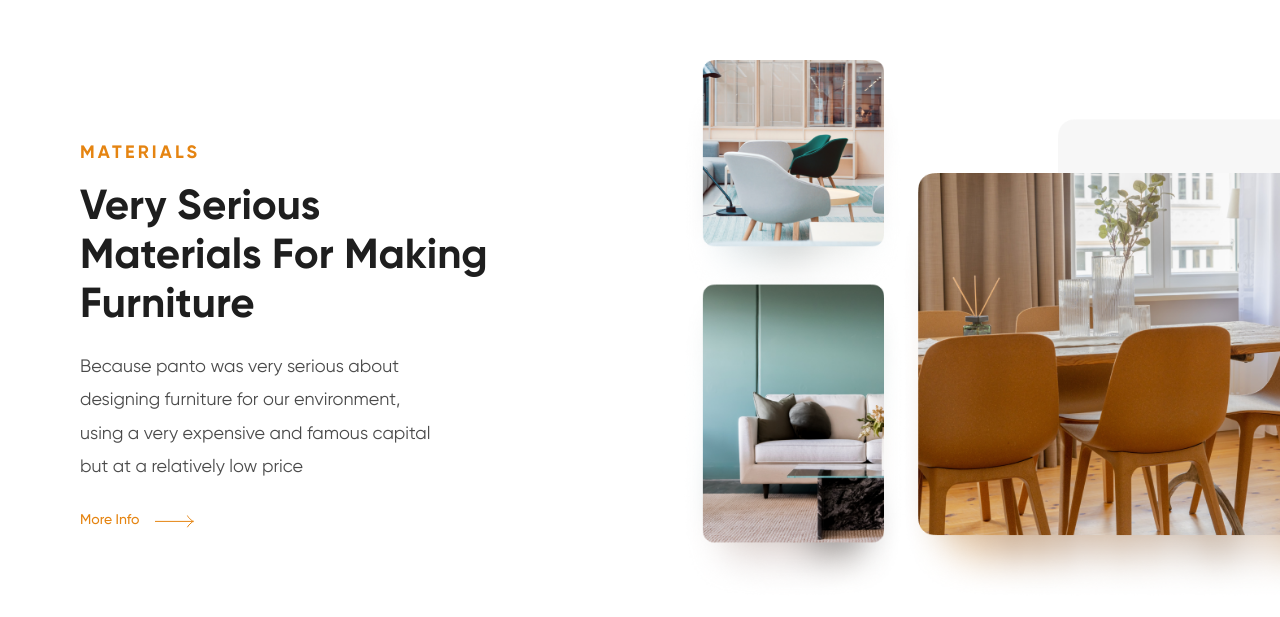
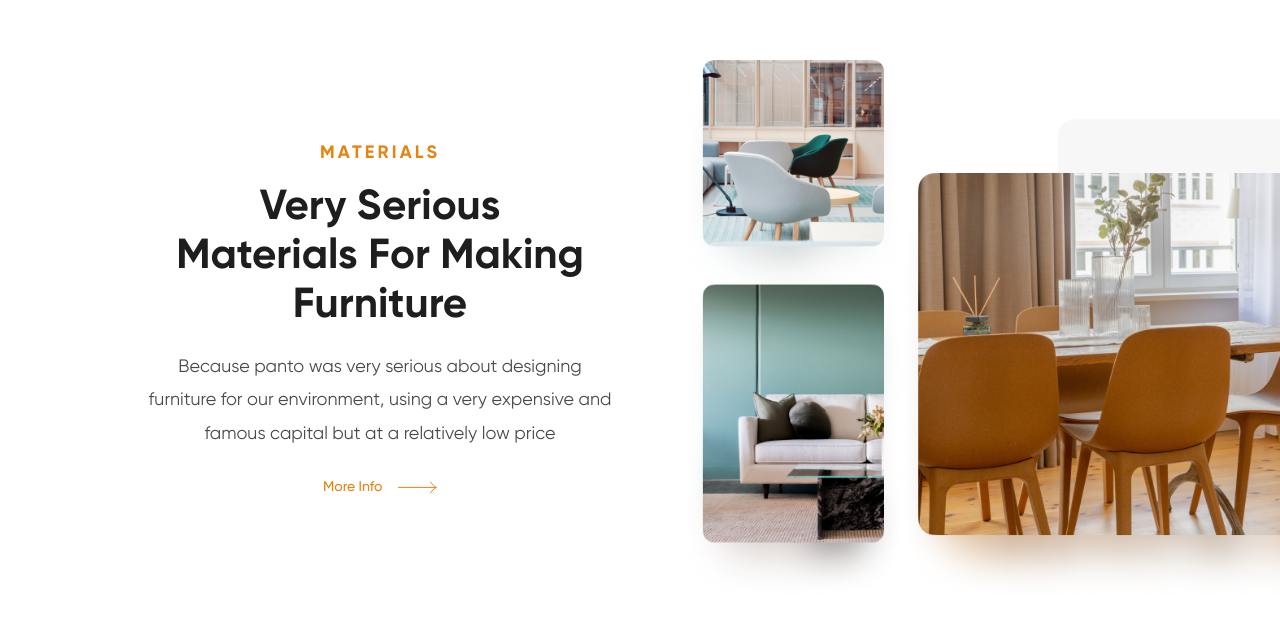
Before and after one commit to hardikd-zignuts/Panto-UI-Tailwind, a React (Create React App) app: page / in a window 1280 px wide. Shown: the part 3466-4083 px from the top of the page. Built offline with nearby package versions, Linux system fonts and the light colour scheme.

Commit message:
fix: :bug: Experience Box Bug fixed

```diff
--- a/src/assets/scss/_common.scss
+++ b/src/assets/scss/_common.scss
@@ -50,6 +50,14 @@
         &::before {
             content: none;
         }
+
+
+    }
+
+    .slick-prev:hover,
+    .slick-prev:focus {
+        background-position: center;
+        background-repeat: no-repeat;
     }
 
     .slick-next {
@@ -60,4 +68,10 @@
             content: none;
         }
     }
+
+    .slick-next:hover,
+    .slick-next:focus {
+        background-position: center;
+        background-repeat: no-repeat;
+    }
 }
--- a/src/components/Experience/ContentBox.js
+++ b/src/components/Experience/ContentBox.js
@@ -4,17 +4,17 @@ import arrow from '../../assets/image/icon/right-arrow.svg'
 const ContentBox = ({ header, title, content }) => {
     return (
         <>
-            <div id={header} className="experience-box">
-                <div className={"experience-box_header"}>
+            <div id={header} className="mt-[17px] text-start max-[1390px]:text-center min-[1201px]:text-center max-xl:text-center max-xl:mt-[40px]">
+                <div className="font-Gilroy-Bold text-[18px] leading-[21px] tracking-[0.175em]  text-bag-bg max-[1390px]:w-full max-[1390px]:mx-auto max-md:text-[14px] max-sm:text-[11px] max-sm:leading-0 uppercase">
                     {header}
                 </div>
-                <div className={"experience-box_title"}>
+                <div className="w-[413px] text-[42px] leading-[49px] capitalize text-title-text font-Gilroy-Bold my-[20px] max-[1390px]:w-[70%] max-[1390px]:my-[20px] max-[1390px]:mx-auto min-xl:w-[70%] min-xl:my-[20px] min-xl:mx-auto max-xl:my-[20px] max-xl:w-[70%] max-xl:mx-auto max-md:text-[29px] max-md:leading-[39px] max-sm:text-xl max-sm:leading-7 max-sm:w-full max-sm:mx-auto max-sm:my-[13px]">
                     {title}
                 </div>
-                <div className="experience-box_content">
+                <div className="text-lg leading-[185%] text-title-text opacity-80 w-[556px] mb-6 font-Gilroy-Regular max-[1390px]:w-[78%] max-[1390px]:mt-0 max-[1390px]:mb-6 max-[1390px]:mx-auto min-xl:w-[78%] min-xl:mt-0 min-xl:mb-6 min-xl:mx-auto max-md:text-[11px] max-md:leading-[163%] max-md:mt-0 max-md:mb-[11px] max-md:mx-auto">
                     {content}
                 </div>
-                <div className='experience-box_info'>
+                <div className='text-sm leading-[185%] text-bag-bg w-[110px] justify-between flex items-center font-Gilroy-Medium max-[1390px]:w-[114px] max-[1390px]:mx-auto min-xl:w-[114px] min-xl:mx-auto max-xl:mx-auto max-xl:w-[125px] max-md:text-[9px] max-md:leading-[150%] max-md:w-[92px] max-sm:text-[8px] max-sm:leading-[0] max-sm:w-[85px]'>
                     More Info
                     <img src={arrow} alt="arrow" />
                 </div>
--- a/src/pages/Experience/experience.scss
+++ /dev/null
@@ -1,317 +0,0 @@
-@import '../../assets/scss/style.scss';
-
-.experience {
-    // margin-block: 240px;
-
-    // @include xl {
-    //     margin-block: 130px;
-    // }
-
-    // @media (max-width:'705px') {
-    //     margin-block: 130px;
-    // }
-
-    // @include sm {
-    //     margin-block: 92px;
-    // }
-
-    &-image {
-        // position: relative;
-        // height: 520px;
-        // width: 100%;
-
-        // @media (max-width:'705px') {
-        //     width: 70%;
-        //     height: 380px;
-        // }
-
-        // @media (max-width:'460px') {
-        //     height: 316px;
-        // }
-
-        // img {
-        //     max-width: 100%;
-        //     position: absolute;
-        //     top: 0;
-        //     left: 0;
-        // }
-
-        :first-child {
-            top: 2px;
-            z-index: -1;
-
-            @media (max-width:'705px') {
-                left: -62px;
-            }
-
-            @include md {
-                top: -29px;
-            }
-        }
-
-        :nth-child(2) {
-            z-index: 10;
-        }
-
-        :nth-child(3) {
-            top: 72px;
-            left: 168px;
-            z-index: -2;
-
-            @media (max-width:'705px') {
-                left: 56px;
-                top: 34px;
-            }
-
-            @include md {
-                left: 28px;
-                top: 27px;
-            }
-        }
-
-        :nth-child(4) {
-            left: 20px;
-            bottom: -30px;
-            z-index: -3;
-        }
-    }
-
-    &-box {
-        margin-top: 17px;
-        text-align: start;
-
-        @media (max-width:'1390px') and (min-width:'1201px') {
-            text-align: center;
-        }
-
-        @include xl {
-            text-align: center;
-            margin-top: 40px;
-        }
-
-        &_header {
-            font-family: 'Gilroy-Bold';
-            font-size: 18px;
-            line-height: 21px;
-            letter-spacing: 0.175em;
-            text-transform: uppercase;
-            color: #E58411;
-
-            @media (max-width:'1390px') {
-                width: 100%;
-                margin: auto;
-            }
-
-            @include md {
-                font-size: 14px;
-            }
-
-            @include sm {
-                font-size: 11px;
-                line-height: 0px;
-            }
-
-        }
-
-        &_title {
-            width: 413px;
-            font-family: 'Gilroy-Bold';
-            font-size: 42px;
-            line-height: 49px;
-            text-transform: capitalize;
-            color: #1E1E1E;
-            margin-block: 20px;
-
-            @media (max-width:'1390px') and (min-width:'1200px') {
-                width: 70%;
-                margin: 20px auto;
-            }
-
-            @include xl {
-                margin: 20px auto;
-                width: 70%;
-            }
-
-            @include md {
-                font-size: 29px;
-                line-height: 39px;
-            }
-
-            @include sm {
-                font-size: 20px;
-                line-height: 28px;
-                width: 100%;
-                margin: 13px auto;
-            }
-        }
-
-        &_content {
-            font-family: 'Gilroy-Regular';
-            font-size: 18px;
-            line-height: 185%;
-            color: #1E1E1E;
-            opacity: 0.8;
-            margin-bottom: 24px;
-            width: 556px;
-
-            @media (max-width:'1390px') and (min-width:'1200px') {
-                width: 78%;
-                margin: 0px auto 24px auto;
-            }
-
-            @include xl {
-                margin: 0px auto 24px auto;
-                width: 78%;
-            }
-
-            @include md {
-                font-size: 11px;
-                line-height: 163%;
-                margin: 0px auto 11px auto;
-            }
-
-        }
-
-        &_info {
-            font-family: 'Gilroy-Medium';
-            font-size: 14px;
-            line-height: 185%;
-            color: #E58411;
-            width: 110px;
-            justify-content: space-between;
-            @include flex;
-
-            @media (max-width:'1390px') and (min-width:'1200px') {
-                width: 114px;
-                margin: auto;
-            }
-
-            @include xl {
-                margin: auto;
-                width: 125px;
-            }
-
-            @include md {
-                font-size: 9px;
-                line-height: 150%;
-                width: 92px;
-            }
-
-            @include sm {
-                font-size: 9px;
-                line-height: 150%;
-                width: 92px;
-                font-size: 8px;
-                line-height: 0;
-                width: 85px;
-            }
-        }
-
-    }
-
-    .material {
-        margin-left: 80px;
-        margin-top: 394px;
-
-        @include xl {
-            margin-top: 245px;
-            margin-left: 00px;
-        }
-
-        @include md {
-            margin-top: 229px;
-            margin-left: 0px;
-        }
-
-        @media (max-width:'705px') {
-            margin-top: 130px;
-        }
-
-        .material-image {
-            position: relative;
-            height: 520px;
-            width: 100%;
-
-            @media (max-width:'705px') {
-                height: 450px;
-            }
-
-            @include sm {
-                height: 324px;
-            }
-
-
-            img {
-                max-width: 100%;
-                position: absolute;
-                right: 0;
-                top: 0;
-            }
-
-            :first-child {
-                z-index: 1;
-                right: 0;
-                top: -66px;
-
-                @include sm {
-                    max-width: 82%;
-                    top: -36px;
-                    // right: 57%;
-                    // top: -45px;
-                }
-
-                @media (max-width:400px) {
-                    max-width: 100%;
-                    top: 7px;
-                }
-
-                // @include sm {
-                //     max-width: 28%;
-                //     right: 58%;
-                //     top: -18px;
-                // }
-            }
-        }
-    }
-}
-
-
-// custom material css
-
-#materials {
-
-    @media (max-width: 1390px) and (min-width: 1200px) {
-        text-align: start;
-    }
-
-    .experience-box_header {
-        @media (max-width: 1390px) and (min-width: 1200px) {
-            margin: auto 0px;
-        }
-    }
-
-    .experience-box_title {
-        @media (max-width: 1390px) and (min-width: 1200px) {
-            margin: 20px 0;
-        }
-
-        @include xs {
-            width: 92%;
-        }
-    }
-
-    .experience-box_content {
-        @media (max-width: 1390px) and (min-width: 1200px) {
-            margin: 0px 0 24px 0;
-            width: 357px;
-        }
-    }
-
-    .experience-box_info {
-        @media (max-width: 1390px) and (min-width: 1200px) {
-            margin: auto 0;
-        }
-    }
-
-
-}
--- a/src/pages/Experience/index.js
+++ b/src/pages/Experience/index.js
@@ -2,7 +2,6 @@ import React from 'react'
 import ContentBox from '../../components/Experience/ContentBox'
 import box1 from './../../assets/image/icon/box-1-new.png'
 import box2 from './../../assets/image/icon/box-2-new.png'
-import './experience.scss';
 
 const Experience = () => {
     return (
@@ -10,8 +9,8 @@ const Experience = () => {
             <div className="container-fluid">
                 <div className="flex items-center max-xl:flex-col">
                     <div className="xl:w-1/2 w-full">
-                        <div className="experience-image relative h-[520px] w-full max-[705px]:w-[70%] max-[705px]:h-[380px] max-[460px]:h-[316px] max-[511px]:w-full max-[350px]:h-[256px]">
-                            <img className='max-w-full absolute top-0 left-0' src={box1} alt="box1" />
+                        <div className="experience-image relative h-[520px] w-full max-[705px]:w-[70%] max-[705px]:h-[380px] max-[460px]:h-[316px] max-[511px]:w-full max-sm:h-[416px] max-[350px]:h-[256px]">
+                            <img className='max-w-full absolute top-[2px] z-[1] max-[705]:left-[-62px] max-md:top-[-29px]' src={box1} alt="box1" />
                         </div>
                     </div>
                     <div className="xl:w-1/2 w-full">
@@ -19,12 +18,12 @@ const Experience = () => {
                     </div>
                 </div>
             </div>
-            <div className="material max-[350px]:mt-[88px]">
+            <div className="material ml-[80px] mt-[394px] max-xl:mt-[245px] max-xl:ml-0 max-md:mt-[109px] max-[705px]:mt-[130px] ">
                 <div className="container-fluid">
                     <div className="flex flex-row-reverse max-xl:flex-col">
                         <div className="xl:w-1/2 w-full">
-                            <div className="material-image">
-                                <img src={box2} alt="box1Right" />
+                            <div className="material-image relative h-[520px] w-full max-[705px]:h-[450px] max-sm:h-[324px] max-xs:h-[250px]">
+                                <img className='max-w-full absolute top-[-66px] right-0 z-[1] max-sm:max-w-[82%] max-sm:top-[-36px] max-[400px]:max-w-full max-[400px]:top-[7px]' src={box2} alt="box1Right" />
                             </div>
                         </div>
                         <div className="xl:w-1/2 w-full">
```
